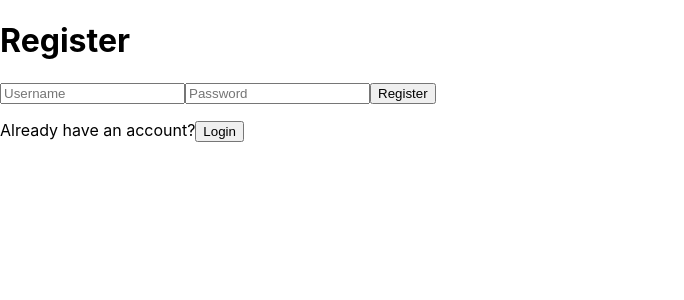
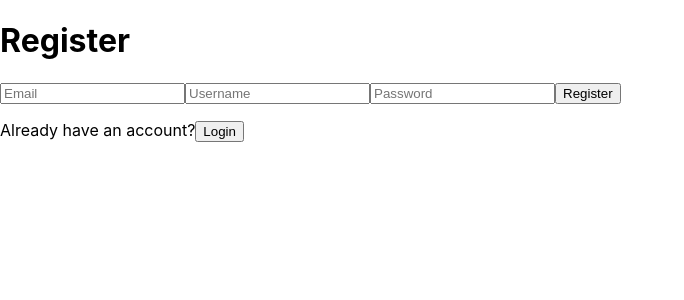
Before and after one commit to coryFinkbeiner/spotter, a React (Create React App) app in the folder client/: page / in a window 1280 px wide. Both pictures are taken after a click on the button "Register". Shown: the top 300 px of the page, without its empty margins (0-684 px from the left). Built offline with nearby package versions, Linux system fonts and the light colour scheme; what spotify-web-api-node would draw is missing.

Commit message:
added the email field to register, going to add the axios rquests now

```diff
--- a/client/src/components/AppLogin.js
+++ b/client/src/components/AppLogin.js
@@ -2,6 +2,7 @@ import React, { useState } from 'react';
 
 const AppLogin = () => {
   const [username, setUsername] = useState('');
+  const [email, setEmail] = useState('');
   const [password, setPassword] = useState('');
   const [isNewUser, setIsNewUser] = useState(false);
 
@@ -10,7 +11,7 @@ const AppLogin = () => {
   };
 
   const handleRegister = () => {
-    console.log('Registering new user with username:', username, 'and password:', password);
+    console.log('Registering new user with username:', username, 'email:', email, 'and password:', password);
   };
 
   const handleSubmit = (e) => {
@@ -26,17 +27,28 @@ const AppLogin = () => {
     <div>
       <h1>{isNewUser ? 'Register' : 'Login'}</h1>
       <form onSubmit={handleSubmit}>
+        {isNewUser && (
+          <input
+            type="email"
+            placeholder="Email"
+            value={email}
+            onChange={(e) => setEmail(e.target.value)}
+            required
+          />
+        )}
         <input
           type="text"
           placeholder="Username"
           value={username}
           onChange={(e) => setUsername(e.target.value)}
+          required
         />
         <input
           type="password"
           placeholder="Password"
           value={password}
           onChange={(e) => setPassword(e.target.value)}
+          required
         />
         <button type="submit">{isNewUser ? 'Register' : 'Login'}</button>
       </form>
```
